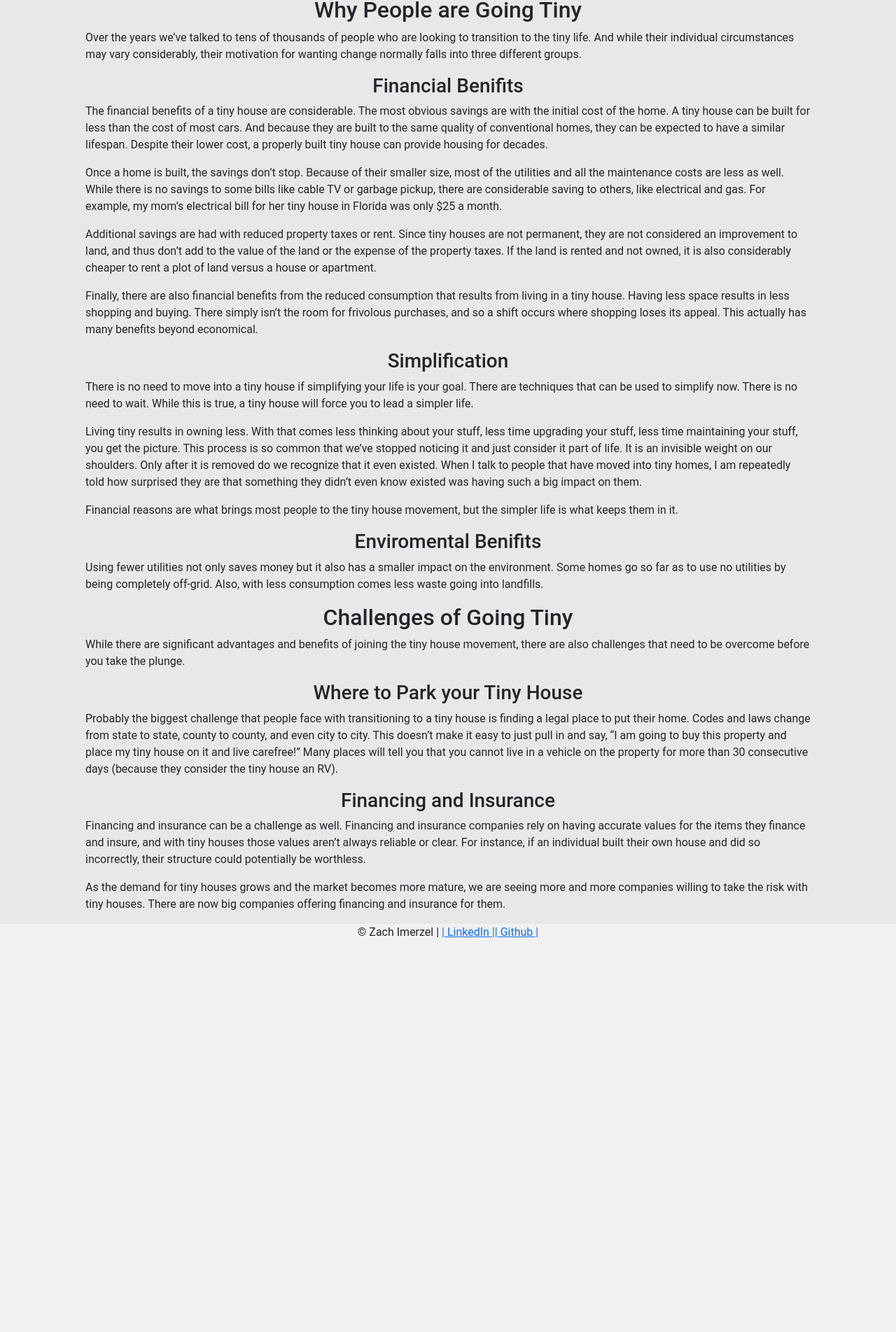
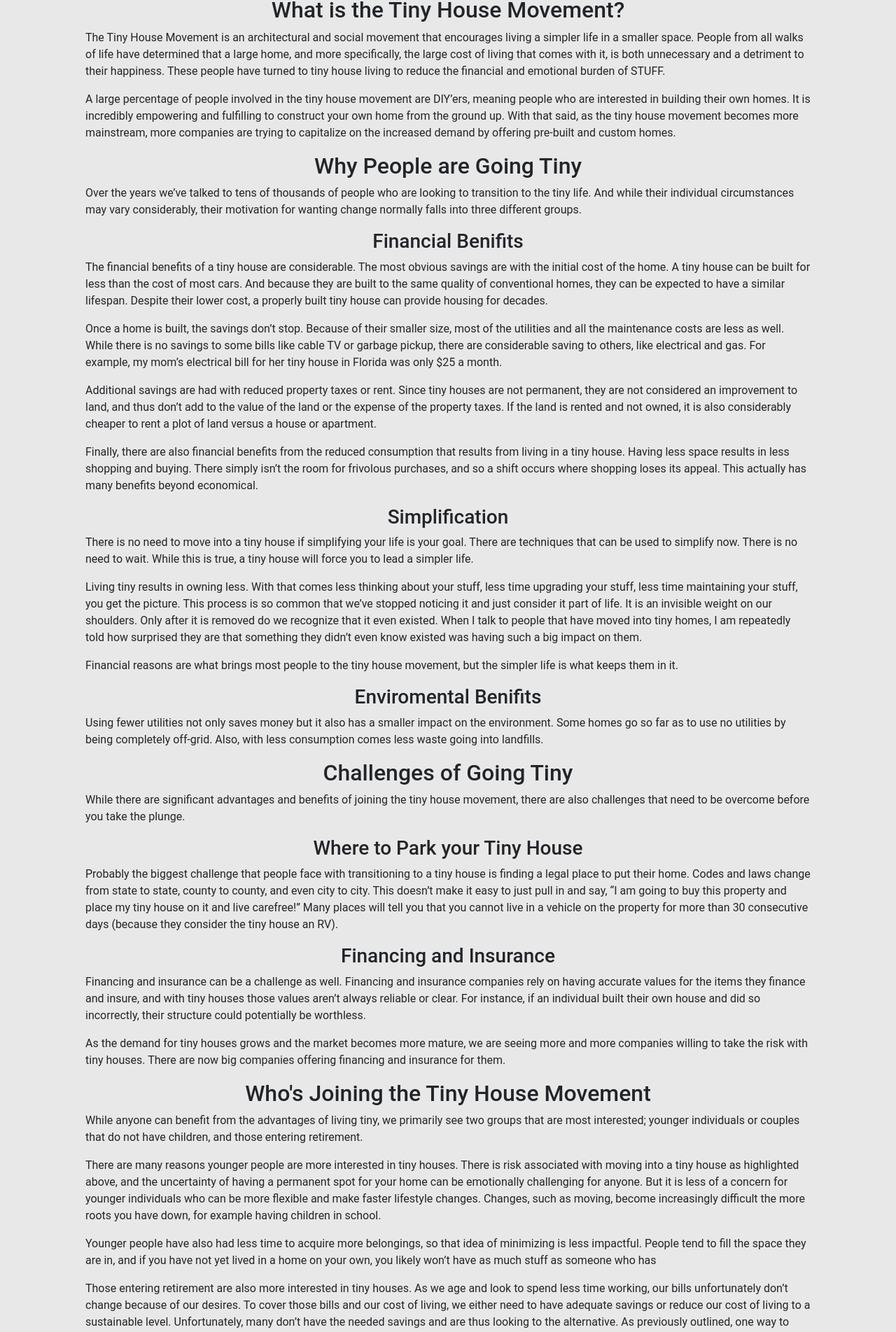
Before and after one commit to Zimerzel/Connect, a React (Create React App) app: page /tiny in a window 1280 px wide. Shown: the part 870-2773 px from the top of the page at 70% size. Before the commit the page ends 2230 px from the top, so only its background shows below. Built offline with nearby package versions, Linux system fonts and the light colour scheme.

Commit message:
base tiny page added, needs css

```diff
--- a/src/components/Tiny.js
+++ b/src/components/Tiny.js
@@ -59,6 +59,23 @@ const Tiny = () => {
                     <Row>
                     <Col>
                         <div id="why-tiny">
+                            <h2> What is the Tiny House Movement?</h2>
+                            <p>
+                            The Tiny House Movement is an architectural and social
+                            movement that encourages living a simpler life in a smaller space.
+                            People from all walks of life have determined that a large home,
+                            and more specifically, the large cost of living that comes with
+                            it, is both unnecessary and a detriment to their happiness.
+                            These people have turned to tiny house living to reduce the
+                            financial and emotional burden of STUFF.
+                            </p>
+                            <p>
+                            A large percentage of people involved in the tiny house movement are DIY’ers,
+                            meaning people who are interested in building their own homes. It is incredibly
+                            empowering and fulfilling to construct your own home from the ground up. With
+                            that said, as the tiny house movement becomes more mainstream, more companies
+                            are trying to capitalize on the increased demand by offering pre-built and custom homes.
+                            </p>
                             <h2> Why People are Going Tiny </h2>
                             <p>
                             Over the years we’ve talked to tens of thousands of
@@ -147,8 +164,90 @@ const Tiny = () => {
                                 As the demand for tiny houses grows and the market becomes more mature, we are seeing more and more companies willing to take the
                                 risk with tiny houses. There are now big companies offering financing and insurance for them.
                             </p>
+
+                            <h2>Who's Joining the Tiny House Movement</h2>
+                            <p>
+                                While anyone can benefit from the advantages of living tiny,
+                                we primarily see two groups that are most interested; younger
+                                individuals or couples that do not have children, and those entering retirement.
+                            </p>
+                            <p>
+                                There are many reasons younger people are more interested in tiny houses.
+                                There is risk associated with moving into a tiny house as highlighted above,
+                                and the uncertainty of having a permanent spot for your home can be emotionally
+                                challenging for anyone. But it is less of a concern for younger individuals who
+                                can be more flexible and make faster lifestyle changes. Changes, such as moving,
+                                become increasingly difficult the more roots you have down, for example having
+                                children in school.
+                            </p>
+                            <p>
+                                Younger people have also had less time to acquire more belongings, so that idea of minimizing is less impactful.
+                                People tend to fill the space they are in, and if you have not yet lived in a home on your own, you likely won’t
+                                have as much stuff as someone who has
+                            </p>
+                            <p>
+                                Those entering retirement are also more interested in tiny houses. As we age and look to spend less time working,
+                                our bills unfortunately don’t change because of our desires. To cover those bills and our cost of living, we either
+                                need to have adequate savings or reduce our cost of living to a sustainable level. Unfortunately, many don’t have
+                                the needed savings and are thus looking to the alternative. As previously outlined, one way to dramatically decease
+                                that cost of living is to go tiny. The biggest roadblock to retired individuals moving into a tiny house is the uncertainty
+                                of a permanent living location. No one in retirement wants to be told they must move and go through the challenges of finding
+                                a new location for their home.
+                            </p>
+                            <p>
+                                As you may have noticed, these two groups exclude families. While some families do indeed live in tiny houses, it is not as common.
+                                The challenges around having the room for the stuff people typically associate with having children, as well as privacy and personal
+                                space limitations, is too much for many to take on.
+                            </p>
                         </div>
                     </Col>
+                </Row>
+                <Row>
+                    <Col>
+                        <div>
+                            <h2>Tiny House Movement Growth</h2>
+                            <p>
+                            Tiny houses have always been around in some form.
+                            Mostly people just called them houses back when all
+                            houses were tiny. But as homes became increasingly
+                            larger our definition and concept of home changed.
+                            </p>
+                            <p>
+                            In 1999, Jay Shafer built one of the first tiny houses
+                            on a trailer and jump started the modern tiny house movement.
+                            While interest grew steadily over time it wasn’t until 2014
+                            that the movement went mainstream. That was the year the show
+                            ‘Tiny House Nation’ first aired and the term ‘Tiny House’
+                            entered most people’s vocabulary.
+                            </p>
+                        </div>
+                    </Col>
+                    <Col>
+                        <div>
+                            <img src="https://www.tinyhomebuilders.com/images/help/help-tiny-house-search-trend.webp" alt="Tiny house growth graph" />
+                        </div>
+                    </Col>
+                </Row>
+                <Row>
+                    <div>
+                        <h2>Learn More and Get Involved</h2>
+                        <p>
+                        Tiny house supporters are gathering in groups, starting organizations,
+                        and talking to the powers that be. You will be hard-pressed to find a more
+                        passionate group of people then the tiny house community. That is why this
+                        is more than a fad, more than a trend, it is truly a movement. Rarely if
+                        ever have you heard of people coming together on a national level to fight
+                        for other real estate trends. And the media is onboard. Reality shows on
+                        television, articles in every major magazine and on every major website as
+                        well as more news articles arriving daily.
+                        </p>
+                        <p>
+                        If you are considering transitioning to tiny living, look in your local area (or where you hope to live),
+                        and see if a group already exists. This can be a great resource to find out what is allowed, and what is being pushed for locally.
+                        One resource to find local groups is the Tiny House Map [tinyhousemap.com] or by searching the web for ‘tiny house’ and your cities name.
+                        There is no need to reinvent the wheel and more can always be accomplished by a group than an individual.
+                        </p>
+                    </div>
                 </Row>
             </Container>
             </div>
--- a/src/index.css
+++ b/src/index.css
@@ -40,7 +40,7 @@ p {
 }
 
 #facebook, #twitter, #instagram {
-  padding-right: 10px;
+  width:40px;
 }
 
 nav{
```
Lines whose indentation alone changed are shown as unchanged.
